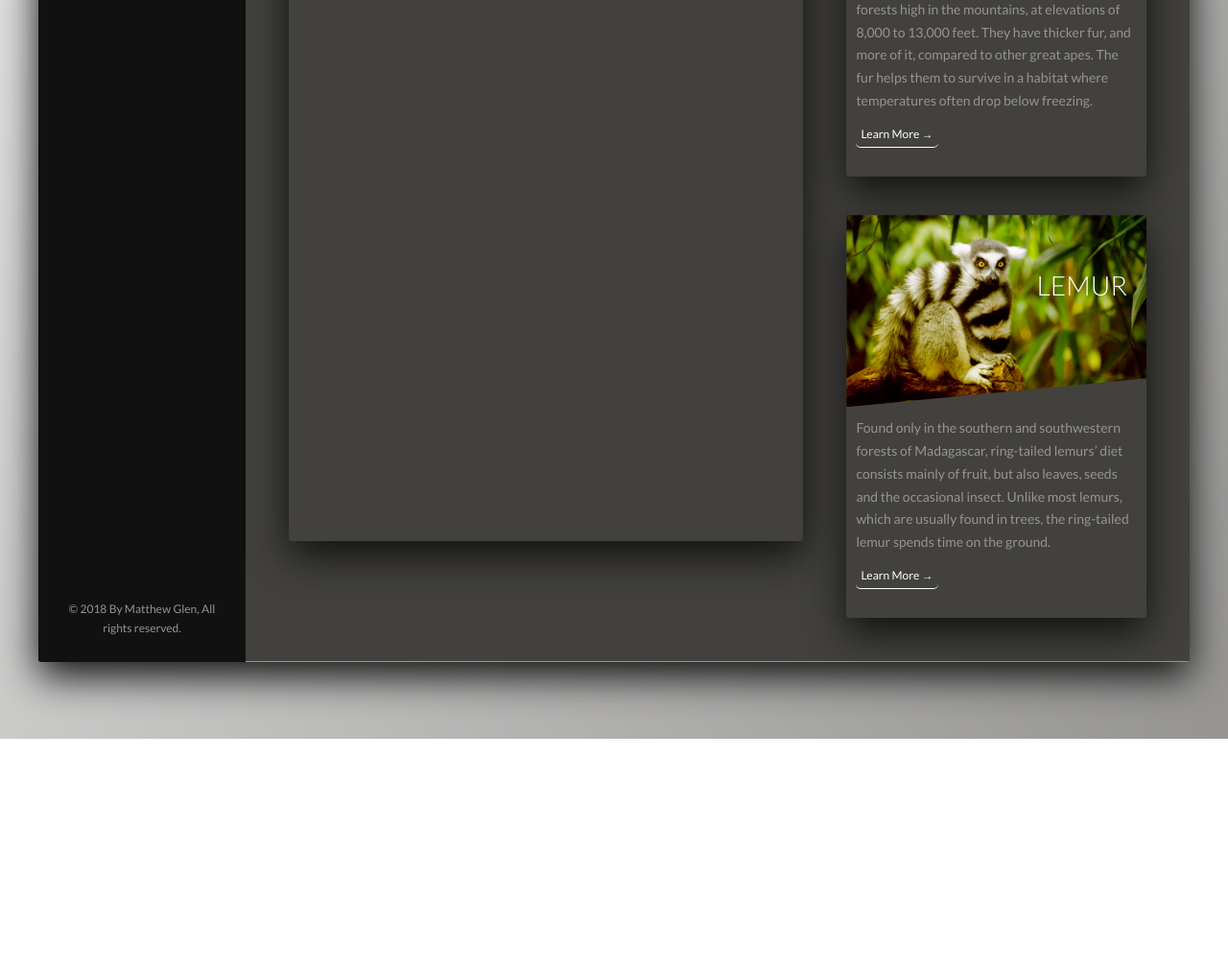
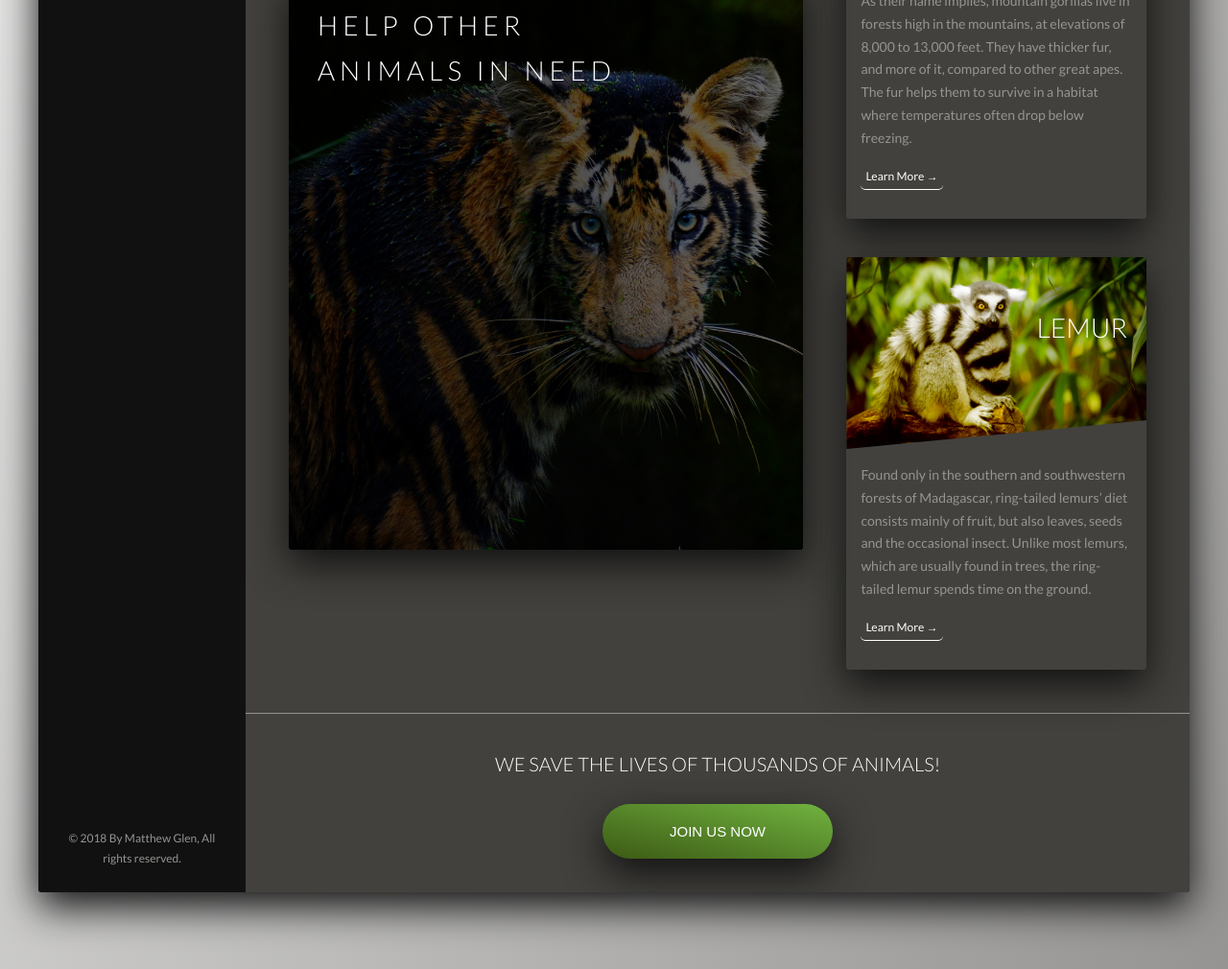
Before and after one commit to MattyGlen123/endangeredSpecies.github.io, a website: page index.html in a window 1280 px wide. Shown: the part 1217-2227 px from the top of the page at 96% size. Before the commit the page ends 1987 px from the top, so only its background shows below. Drawn offline with Linux system fonts and the light colour scheme.

Commit message:
created footer width cta btn

```diff
--- a/index.html
+++ b/index.html
@@ -123,7 +123,8 @@
         </div>
 
         <div class="animal-content">
-          <div class="intro u-margin-bottom-lrg">
+          <div class="animal-primary">
+            <div class="intro u-margin-bottom-med">
               <div class="intro__title-box u-margin-bottom-sml">
                 <h2 class="intro__title">
                   Take Action
@@ -166,6 +167,14 @@
                   Learn More &rarr;
               </a>
             </div>
+
+            <div class="other-species">
+              <div class="other-species__picture">&nbsp;</div>
+              <h2 class="other-species__title">Help Other Animals in need</h2>
+            </div>
+
+          </div>
+
           <div class="description">
             <div class="description__box u-margin-bottom-med">
               <div class="description__picture description__picture--1">
@@ -211,6 +220,16 @@
             </div>
           </div>
         </div>
+        <div class="cta">
+          <h2 class="cta__look-now">
+            We save the lives of thousands of animals!
+          </h2>
+          <button class="btn">
+            <span class="btn__visible">Join us now</span>
+            <span class="btn__invisible">£5 per month</span>
+
+          </button>
+        </div>
       </main>
     </div>
   </div>
--- a/sass/abstracts/_variables.scss
+++ b/sass/abstracts/_variables.scss
@@ -7,7 +7,8 @@
   --color-fourth: #959492; // dust
   --color-light: #fff;
   --color-dark: #111;
-
+  --color-btn-primary: #3C5A14;
+  --color-btn-secondary: #71B340;
 
   // Box Shadow
   --box-shadow: 0 1.5rem 4rem var(--color-dark);
--- a/sass/components/_button.scss
+++ b/sass/components/_button.scss
@@ -45,3 +45,44 @@
     transform: translateY(0);
   }
 }
+
+.btn {
+  cursor: pointer;
+  position: relative;
+  font-size: 1.5rem;
+  color: var(--color-light);
+  border: none;
+  font-weight: 500;
+  text-transform: uppercase;
+  border-radius: 100px;
+  box-shadow: var(--box-shadow);
+  background-image: linear-gradient(to right top, var(--color-btn-primary), var(--color-btn-secondary));
+  overflow: hidden;
+
+  & > * {
+    display: inline-block;
+    height: 100%;
+    width: 100%;
+    transition: all .2s;
+  }
+
+  &__visible {
+    padding: 2rem 7rem;
+  }
+
+  &__invisible {
+    position: absolute;
+    left: 0;
+    top: -100%; // makes element sit directly above visible sibling
+    padding: 2rem 0;
+  }
+
+  &:hover &__visible {
+    transform: translateY(100%);
+  }
+
+  &:hover &__invisible {
+    top: 0;
+  }
+
+}
--- /dev/null
+++ b/sass/components/_cta.scss
@@ -0,0 +1,12 @@
+.cta {
+  color: var(--color-light);
+  padding: 3.5rem 0;
+  text-align: center;
+
+  &__look-now {
+    font-size: 2rem;
+    font-weight: 300;
+    text-transform: uppercase;
+    margin-bottom: 2.5rem;
+  }
+}
--- a/sass/layout/_home.scss
+++ b/sass/layout/_home.scss
@@ -33,7 +33,6 @@
 
 .animal-overview {
   background-color: var(--color-primary);
-
   flex: 1;
 }
 
@@ -42,3 +41,8 @@
   padding: 4.5rem;
   border-bottom: var(--line);
 }
+
+.animal-primary {
+  flex: 0 0 60%;
+  margin-right: 4.5rem;
+}
--- a/sass/main.scss
+++ b/sass/main.scss
@@ -8,11 +8,13 @@
 @import "base/utilities";
 
 @import "components/button";
+@import "components/cta";
 @import "components/description";
 @import "components/gallery";
 @import "components/intro";
 @import "components/legal";
 @import "components/logo";
+@import "components/other-species";
 @import "components/overview";
 @import "components/search";
 @import "components/side-nav";
```
Also changed, not shown: css/style.css, images/tiger-lrg.jpeg (added). Lines whose indentation alone changed are shown as unchanged.
